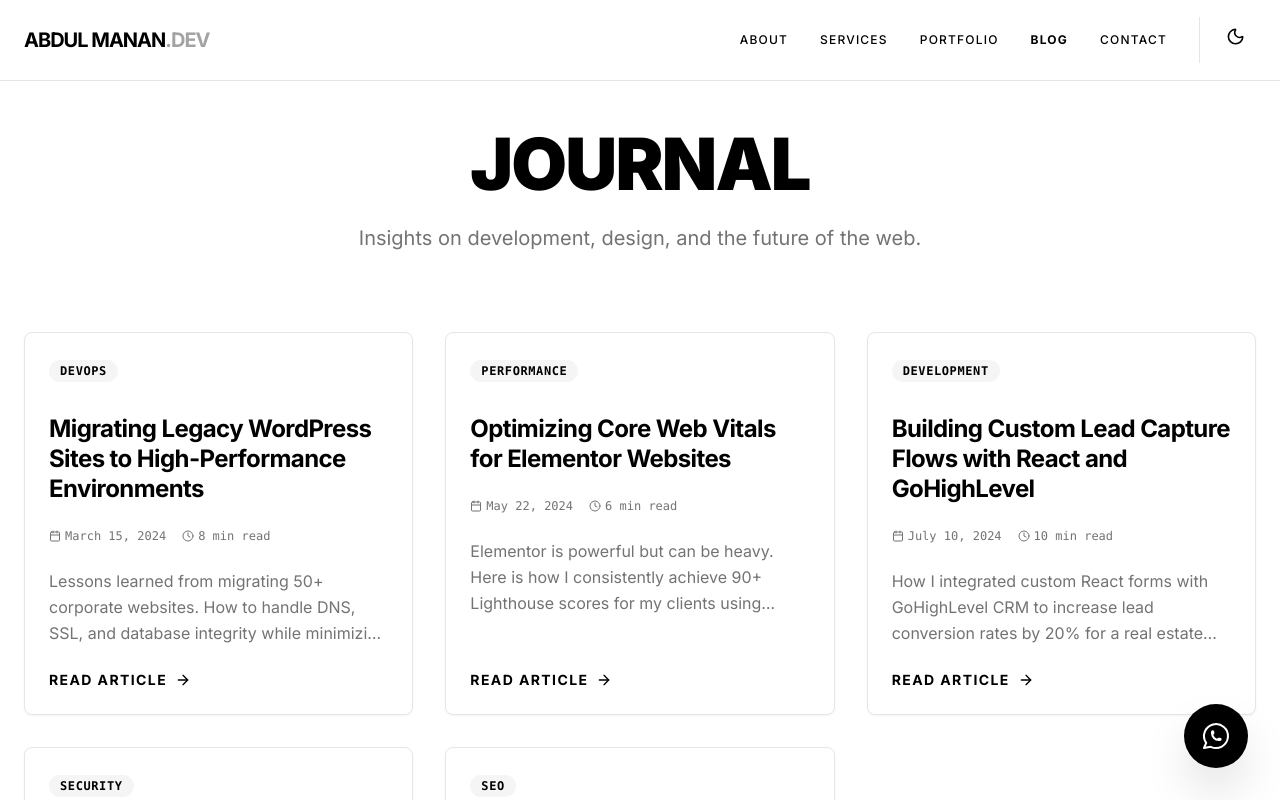
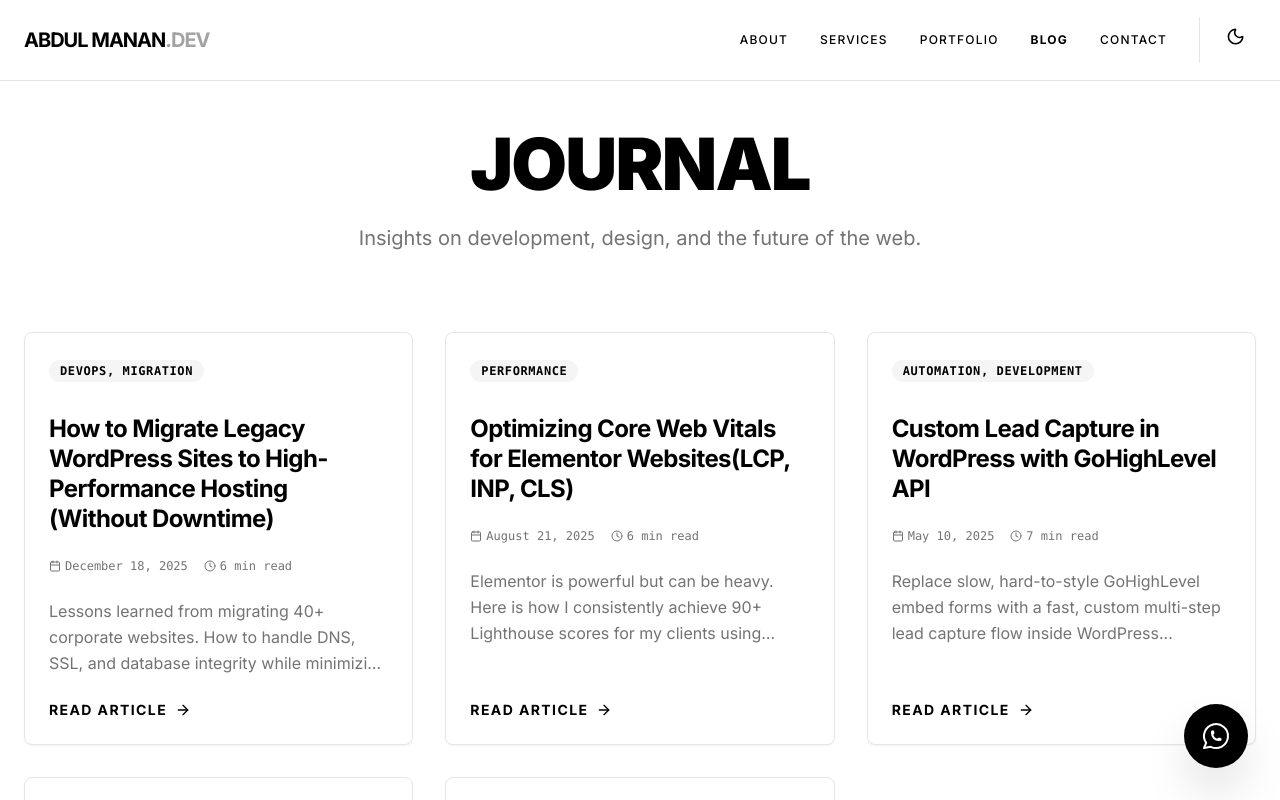
Before and after one commit to manan4641/portfolio, a Next.js app: page /blog in a window 1280 px wide. Shown: the top 800 px of the page. Built offline with nearby package versions, Linux system fonts and the light colour scheme.

Commit message:
Changes done to About us, Portfolio, and Contact us page

```diff
--- a/src/app/about/page.tsx
+++ b/src/app/about/page.tsx
@@ -17,9 +17,9 @@ export default function About() {
                     transition={{ duration: 0.5 }}
                     className="text-center mb-16"
                 >
-                    <h1 className="text-4xl md:text-5xl font-extrabold mb-6 bg-clip-text text-transparent bg-gradient-to-r from-primary to-accent">About Me</h1>
-                    <p className="text-lg md:text-xl text-muted-foreground leading-relaxed max-w-2xl mx-auto">
-                        Results-driven Web Developer (WordPress & Webflow), Web Support Engineer with 7 years of experience delivering high-performing websites, CMS solutions, and ongoing technical support across multiple industries. Skilled in website maintenance, migrations, DNS/domain management, CRM form integrations (GoHighLevel), performance optimization, and UI design in Figma. Proven ability to improve engagement and SEO performance through responsive upgrades, clean design implementation, and technical fixes.
+                    <h1 className="text-5xl md:text-7xl font-black uppercase mb-8 bg-clip-text">About <span className="text-neutral-400">Me</span></h1>
+                    <p className="text-lg md:text-xl text-muted-foreground leading-relaxed max-w-3xl mx-auto">
+                        Results-driven Web Developer (<b>WordPress & Webflow</b>), Web Support Engineer with <b>7+ years</b> of experience delivering high-performing websites, <b>CMS</b> solutions, and ongoing technical support across multiple industries. Skilled in website maintenance, migrations, <b>DNS/domain</b> management, <b>CRM</b> form integrations (GoHighLevel), performance optimization, and UI design in Figma. Proven ability to improve engagement and <b>SEO</b> performance through responsive upgrades, clean design implementation, and technical fixes.
                     </p>
                 </motion.div>
 
--- a/src/app/blog/[id]/page.tsx
+++ b/src/app/blog/[slug]/page.tsx
@@ -10,10 +10,12 @@ import { Badge } from '@/components/ui/badge';
 import { motion } from 'framer-motion';
 
 export default function BlogPost() {
-    const params = useParams();
+    //const params = useParams();
     const router = useRouter();
-    const postId = Number(params.id);
-    const post = posts.find(p => p.id === postId);
+    const params = useParams() as { slug?: string | string[] };
+    const slugParam = params.slug;
+    const slug = Array.isArray(slugParam) ? slugParam[0] : slugParam;
+    const post = posts.find((p) => p.slug === slug);
 
     if (!post) {
         return (
--- a/src/app/blog/page.tsx
+++ b/src/app/blog/page.tsx
@@ -41,7 +41,7 @@ export default function Blog() {
                             animate={{ opacity: 1, y: 0 }}
                             transition={{ delay: index * 0.1 + 0.2 }}
                         >
-                            <Link href={`/blog/${post.id}`} className="block h-full group">
+                            <Link href={`/blog/${post.slug}`} className="block h-full group">
                                 <Card className="h-full flex flex-col bg-card border-border hover:border-primary transition-all duration-300 hover:shadow-2xl overflow-hidden relative">
                                     <CardHeader className="space-y-4">
                                         <div className="mb-2">
--- a/src/app/contact/page.tsx
+++ b/src/app/contact/page.tsx
@@ -115,7 +115,7 @@ function ContactForm() {
                             required
                             type="email"
                             className="w-full bg-neutral-50 dark:bg-black border border-neutral-200 dark:border-neutral-800 rounded-lg py-4 px-4 focus:outline-none focus:ring-2 focus:ring-black dark:focus:ring-white transition-all font-medium"
-                            placeholder="you@company.com"
+                            placeholder="xyz@company.com"
                             value={formData.email}
                             onChange={e => setFormData({ ...formData, email: e.target.value })}
                         />
@@ -245,8 +245,8 @@ export default function ContactPage() {
             <section className="pt-40 pb-20 px-6 md:px-12 relative z-10">
                 <div className="max-w-7xl mx-auto">
                     <div className="text-center mb-16">
-                        <h1 className="text-5xl md:text-8xl font-black tracking-tighter mb-6">Let's Work<br />Together</h1>
-                        <p className="text-xl text-neutral-500">Available for select freelance opportunities.</p>
+                        <h1 className="text-5xl md:text-7xl font-black uppercase mb-6">Let's Work<br />Together</h1>
+                        <p className="text-xl text-neutral-500">Open to permanent opportunities and select freelance work.</p>
                     </div>
 
                     <Suspense fallback={<div>Loading form...</div>}>
--- a/src/app/services/page.tsx
+++ b/src/app/services/page.tsx
@@ -22,7 +22,7 @@ const pricingData = {
             title: "Landing Page",
             price: "$500",
             description: "Perfect for marketing campaigns or personal portfolios. High-converting and fast.",
-            features: ["Custom One-Page Design", "React Development", "Mobile Responsive", "Basic SEO Setup", "Contact Form Integration"],
+            features: ["Custom One-Page Design", "Fast Development", "Mobile Responsive", "Basic SEO Setup", "Contact Form Integration"],
         },
         {
             title: "Corporate Website",
@@ -115,7 +115,7 @@ export default function ServicesPage() {
                     <motion.h1
                         initial={{ opacity: 0, y: 20 }}
                         animate={{ opacity: 1, y: 0 }}
-                        className="text-5xl md:text-7xl font-black tracking-tighter mb-6 uppercase"
+                        className="text-5xl md:text-7xl font-black mb-6 uppercase"
                     >
                         Services & <span className="text-neutral-400">Plans</span>
                     </motion.h1>
--- a/src/components/Portfolio.tsx
+++ b/src/components/Portfolio.tsx
@@ -71,7 +71,7 @@ export default function Portfolio() {
         <section id="portfolio" ref={containerRef} className="py-32 px-6 md:px-12 bg-white dark:bg-black text-black dark:text-white">
             <div className="max-w-7xl mx-auto">
                 <div className="flex flex-col md:flex-row justify-between items-end mb-20 border-b border-neutral-200 dark:border-neutral-800 pb-8">
-                    <h2 className="text-4xl md:text-8xl font-black tracking-tighter uppercase">Selected<br />Work</h2>
+                    <h2 className="text-4xl md:text-8xl font-black uppercase">Selected<br />Work</h2>
                     <p className="text-right text-sm font-mono mt-4 md:mt-0">(2022 — 2025)</p>
                 </div>
 
--- a/src/data/posts.ts
+++ b/src/data/posts.ts
@@ -1,6 +1,7 @@
 
 export interface BlogPost {
     id: number;
+    slug: string;
     title: string;
     excerpt: string;
     content: string;
@@ -12,29 +13,42 @@ export interface BlogPost {
 export const posts: BlogPost[] = [
     {
         id: 1,
-        title: "Migrating Legacy WordPress Sites to High-Performance Environments",
-        excerpt: "Lessons learned from migrating 50+ corporate websites. How to handle DNS, SSL, and database integrity while minimizing downtime.",
-        date: "March 15, 2024",
-        category: "DevOps",
-        readTime: "8 min read",
+        slug: "migrate-legacy-wordpress-sites-to-high-performance-enviroments",
+        title: "How to Migrate Legacy WordPress Sites to High-Performance Hosting (Without Downtime)",
+        excerpt: "Lessons learned from migrating 40+ corporate websites. How to handle DNS, SSL, and database integrity while minimizing downtime.",
+        date: "December 18, 2025",
+        category: "DevOps, Migration",
+        readTime: "6 min read",
         content: `
             <p>Migration isn't just about moving files. It's about ensuring data integrity and improving performance in the process. Over the last year, I've managed end-to-end migrations for clients ranging from NGOs to multinational corporations.</p>
 
-            <h2>The Pre-Migration Audit</h2>
-            <p>Before touching a single file, I conduct a full audit. This involves checking active plugins, database size, and potential conflicts. Cleaning up the database *before* migration can reduce the transfer size by up to 40%.</p>
+            <h2>Pre-Migration Audit (What I Check First)</h2>
+            <p>Before I move anything, I run a complete migration audit to avoid surprises later. This includes:
+            Reviewing active plugins and theme dependencies
+            Checking database size and cleanup opportunities
+            Identifying plugin conflicts, PHP version issues, and server limitations
 
-            <h2>DNS and SSL Management</h2>
-            <p>The most nerve-wracking part of any migration is the DNS propagation. I always lower the TTL (Time To Live) 24 hours in advance to ensure quick switching. Setting up SSL certificates on the staging environment beforehand prevents the dreaded 'Not Secure' warning upon launch.</p>
+            In many cases, cleaning and optimising the database before migration reduces the total transfer size by up to 40%, which speeds up the move and lowers the chance of errors.</p>
 
-            <h2>Post-Migration QA</h2>
-            <p>Once the site is live, the real work begins. I run automated crawl tests to check for broken links and monitor error logs for any PHP warnings that might have appeared in the new environment.</p>
+            <h2>DNS and SSL Setup (Avoid Downtime and “Not Secure” Warnings)</h2>
+            <p>The most stressful stage of any website migration is the DNS switch. To make it smooth, I reduce the DNS TTL (Time To Live) about 24 hours before launch so changes propagate faster.
+
+            I also prepare SSL early by installing certificates on the staging environment first. This prevents the common “Not Secure” browser warning and ensures the site launches with HTTPS from day one.</p>
+
+            <h2>Post-Migration QA (Fix Issues Before Users Find Them)</h2>
+            <p>Once the site is live, quality assurance starts immediately. My post-migration checks typically include:
+            Automated crawl tests to detect broken links and missing pages
+            Reviewing server and WordPress error logs
+            Monitoring for PHP warnings and performance changes in the new environment
+            This final QA step is what turns a “site moved” migration into a reliable, production-ready launch. </p>
         `
     },
     {
         id: 2,
-        title: "Optimizing Core Web Vitals for Elementor Websites",
+        slug: 'optimizing-core-web-vitals-for-elementor-website',
+        title: "Optimizing Core Web Vitals for Elementor Websites(LCP, INP, CLS)",
         excerpt: "Elementor is powerful but can be heavy. Here is how I consistently achieve 90+ Lighthouse scores for my clients using custom optimization strategies.",
-        date: "May 22, 2024",
+        date: "August 21, 2025",
         category: "Performance",
         readTime: "6 min read",
         content: `
@@ -52,26 +66,41 @@ export const posts: BlogPost[] = [
     },
     {
         id: 3,
-        title: "Building Custom Lead Capture Flows with React and GoHighLevel",
-        excerpt: "How I integrated custom React forms with GoHighLevel CRM to increase lead conversion rates by 20% for a real estate client.",
-        date: "July 10, 2024",
-        category: "Development",
-        readTime: "10 min read",
+        slug: "custom-lead-capture-in-wordpress-with-gohighlevel",
+        title: "Custom Lead Capture in WordPress with GoHighLevel API",
+        excerpt: "Replace slow, hard-to-style GoHighLevel embed forms with a fast, custom multi-step lead capture flow inside WordPress...",
+        date: "May 10, 2025",
+        category: "Automation, Development",
+        readTime: "7 min read",
         content: `
-            <p>Standard CRM forms are often ugly and slow. For a recent real estate project, I built a custom multi-step form using React that talks to the GoHighLevel API.</p>
+            <p>Default CRM embed forms can be slow, hard to style, and often look out of place on a modern WordPress website. For a recent real estate project, I replaced the standard GoHighLevel iFrame form with a custom multi-step lead capture flow built in React and connected directly to the GoHighLevel API—resulting in a faster, cleaner, and more conversion-friendly experience.</p>
 
-            <h2>The Architecture</h2>
-            <p>The frontend is a lightweight React component embedded in a WordPress page. It handles validation and state management for a smooth user experience. Upon submission, it sends a payload to a serverless function.</p>
+            <h2>The Architecture (WordPress + React + GoHighLevel)</h2>
+            <p>The frontend is a lightweight React component embedded inside a WordPress page. It manages: </p>
+            <ul>
+                <li>Multi-step flow and form state</li>
+                <li>Field validation and inline error messaging</li>
+                <li>A smooth UX that feels native to the site </li>
+            </ul>
+            <p>on submission, the form sends a structured payload to a serverless function, which then securely forwards the lead data to GoHighLevel.</p>
 
-            <h2>Security and Validation</h2>
-            <p>Client-side validation is for UX; server-side validation is for security. I implemented rate limiting and sanitization to prevent spam injections, ensuring only high-quality leads reach the CRM.</p>
-
-            <h2>The Result</h2>
-            <p>The custom form loaded 300ms faster than the iframe alternative and allowed for better styling control. The client saw a measurable increase in form completions due to the improved UX.</p>
+            <h2>Security and Validation (Spam Protection Done Right)</h2>
+            <p>Client-side validation helps users complete the form, but server-side validation is essential for security and data quality. To protect the endpoint and keep the CRM clean, I added:
+            <ul>
+                <li>Server-side validation + sanitisation to prevent injections </li>
+                <li>Rate limiting to reduce spam and bot submissions </li>
+                <li>Controlled payload formatting so only clean, usable leads reach GoHighLevel </li>
+            </ul>
+            </p>
+            <h2>The Result (Speed + Styling + Conversions)</h2>
+            <p>Compared to the iFrame version, the custom form, Loaded roughly 300ms faster.
+            Allowed full design control to match the WordPress theme.
+            Improved user experience, which led to a measurable lift in form completions for the client. </p>
         `
     },
     {
         id: 4,
+        slug: "securing-high-traffic-corporate-websites",
         title: "Securing High-Traffic Corporate Websites",
         excerpt: "Security isn't a plugin; it's a mindset. My approach to hardening WordPress sites against brute force attacks and SQL injections.",
         date: "September 05, 2024",
@@ -92,11 +121,12 @@ export const posts: BlogPost[] = [
     },
     {
         id: 5,
+        slug: "the-role-of-technical-seo-in-organic-growth",
         title: "The Role of Technical SEO in Organic Growth",
         excerpt: "How I helped a client grow organic traffic by 60% through site-wide audits, schema markup implementation, and architectural fixes.",
         date: "November 18, 2024",
         category: "SEO",
-        readTime: "9 min read",
+        readTime: "8 min read",
         content: `
             <p>Content is king, but technical SEO is the castle. Without a solid foundation, your content won't rank. I recently helped a client achieve significant growth by fixing their technical debt.</p>
 
```
Also changed, not shown: src/app/portfolio/page.tsx (+18 -18 lines).
